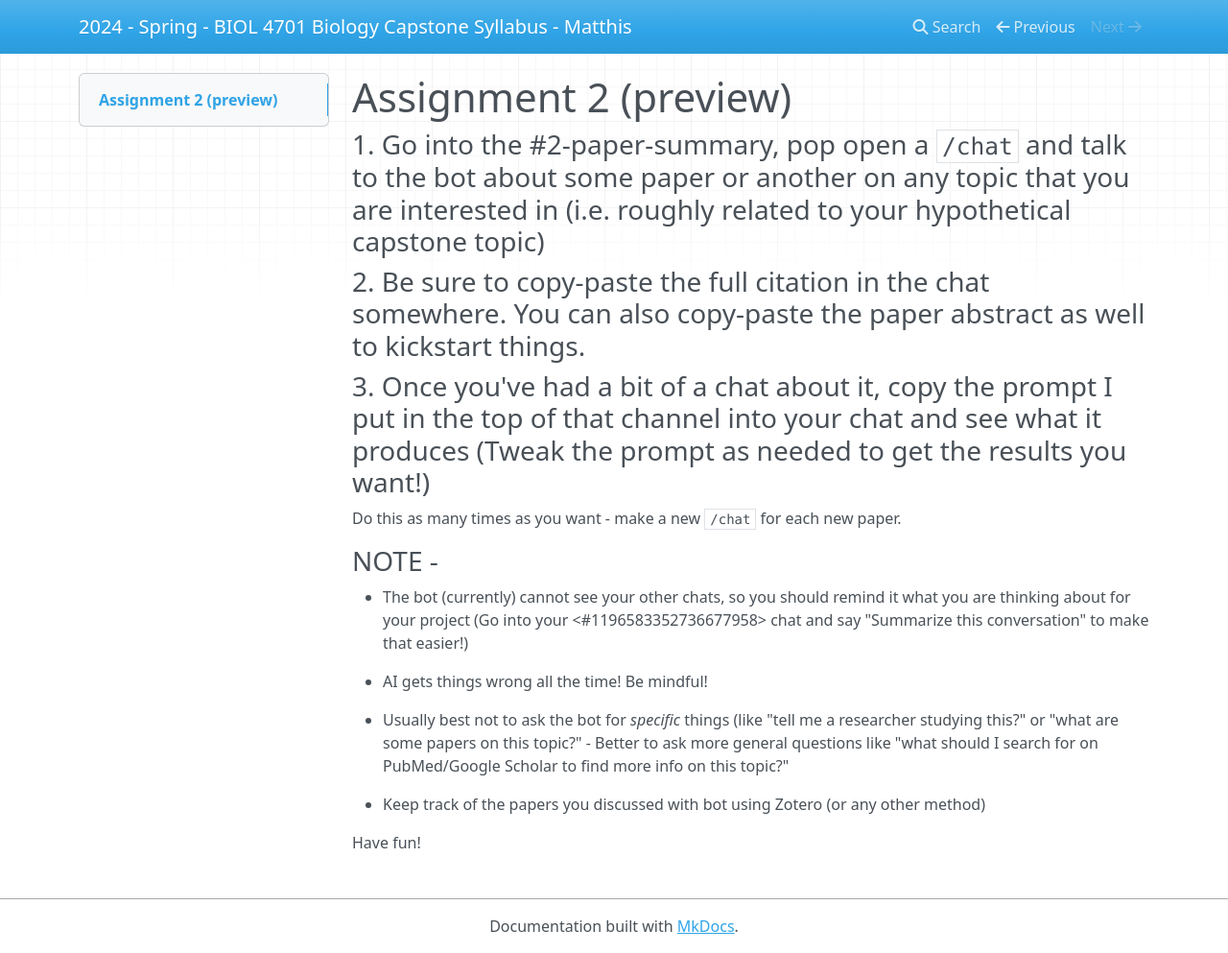
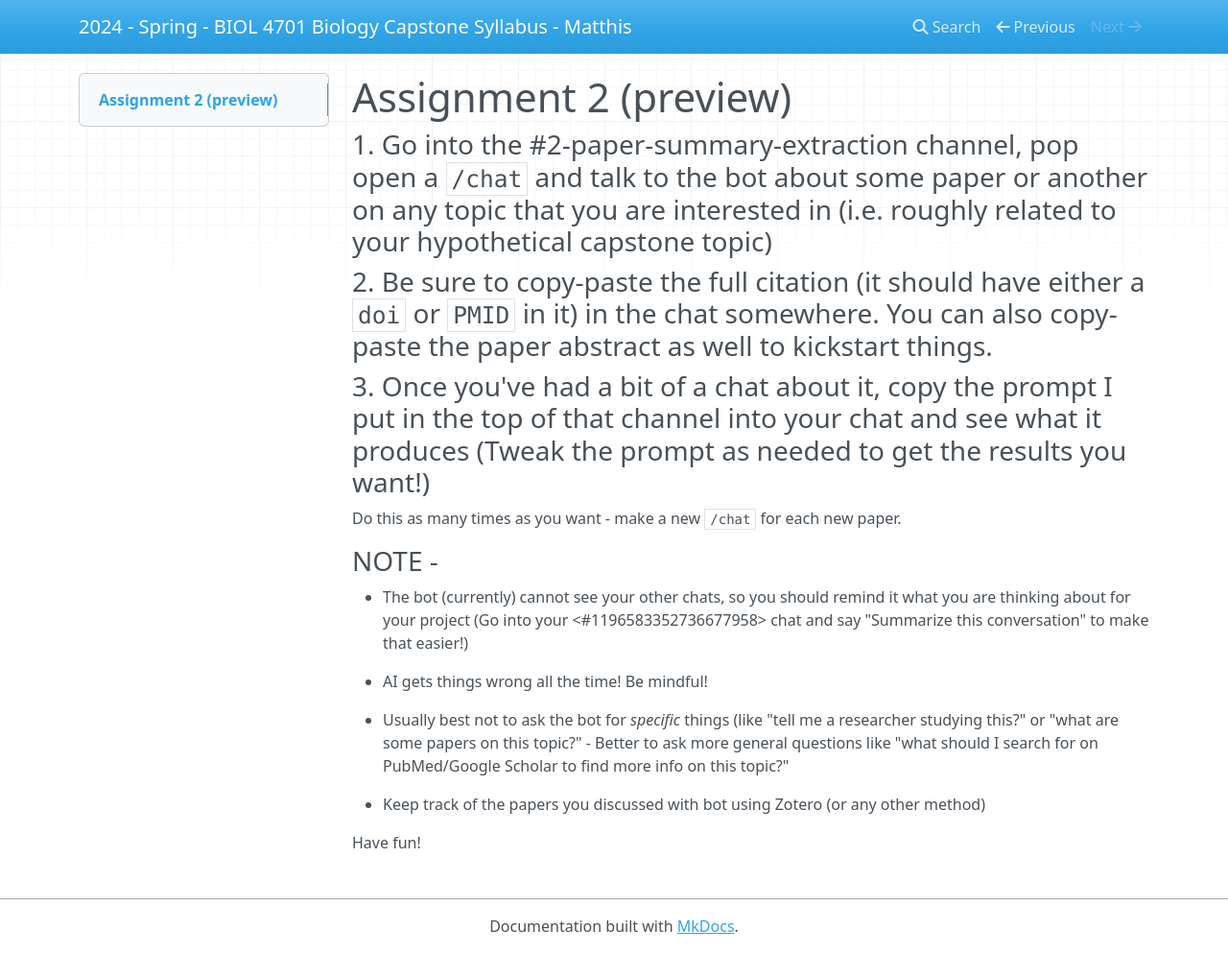
Before and after one commit to HumanMovementNeuroscience/capstone, an MkDocs documentation site: the page built from docs/course_materials/assignments/assignment2/assignment2-student-instructions.md, in a window 1280 px wide and 993 px high. Shown: the whole window at 96% size. Built offline with MkDocs 1.6.1, drawn with Linux system fonts in a browser that asks for light colours; nearby versions of some CDN libraries.

Commit message:
Jan 26, 2024, 7:24 PM

```diff
--- a/docs/course_materials/assignments/assignment2/assignment2-student-instructions.md
+++ b/docs/course_materials/assignments/assignment2/assignment2-student-instructions.md
@@ -1,8 +1,8 @@
 # Assignment 2 (preview)
 
-### 1. Go into the #2-paper-summary, pop open a `/chat` and talk to the bot about some paper or another on any topic that you are interested in (i.e. roughly related to your hypothetical capstone topic)
+### 1. Go into the #2-paper-summary-extraction channel, pop open a `/chat` and talk to the bot about some paper or another on any topic that you are interested in (i.e. roughly related to your hypothetical capstone topic)
 
-### 2. Be sure to copy-paste  the **full citation**  in the chat somewhere. You can also copy-paste the paper abstract as well to kickstart things.
+### 2. Be sure to copy-paste  the **full citation** (it should have either a `doi` or `PMID` in it)  in the chat somewhere. You can also copy-paste the paper abstract as well to kickstart things.
 
 ### 3. Once you've had a bit of a chat about it, copy the prompt I put in the top of that channel into your chat and see what it produces (Tweak the prompt as needed to get the results you want!)
 
```
